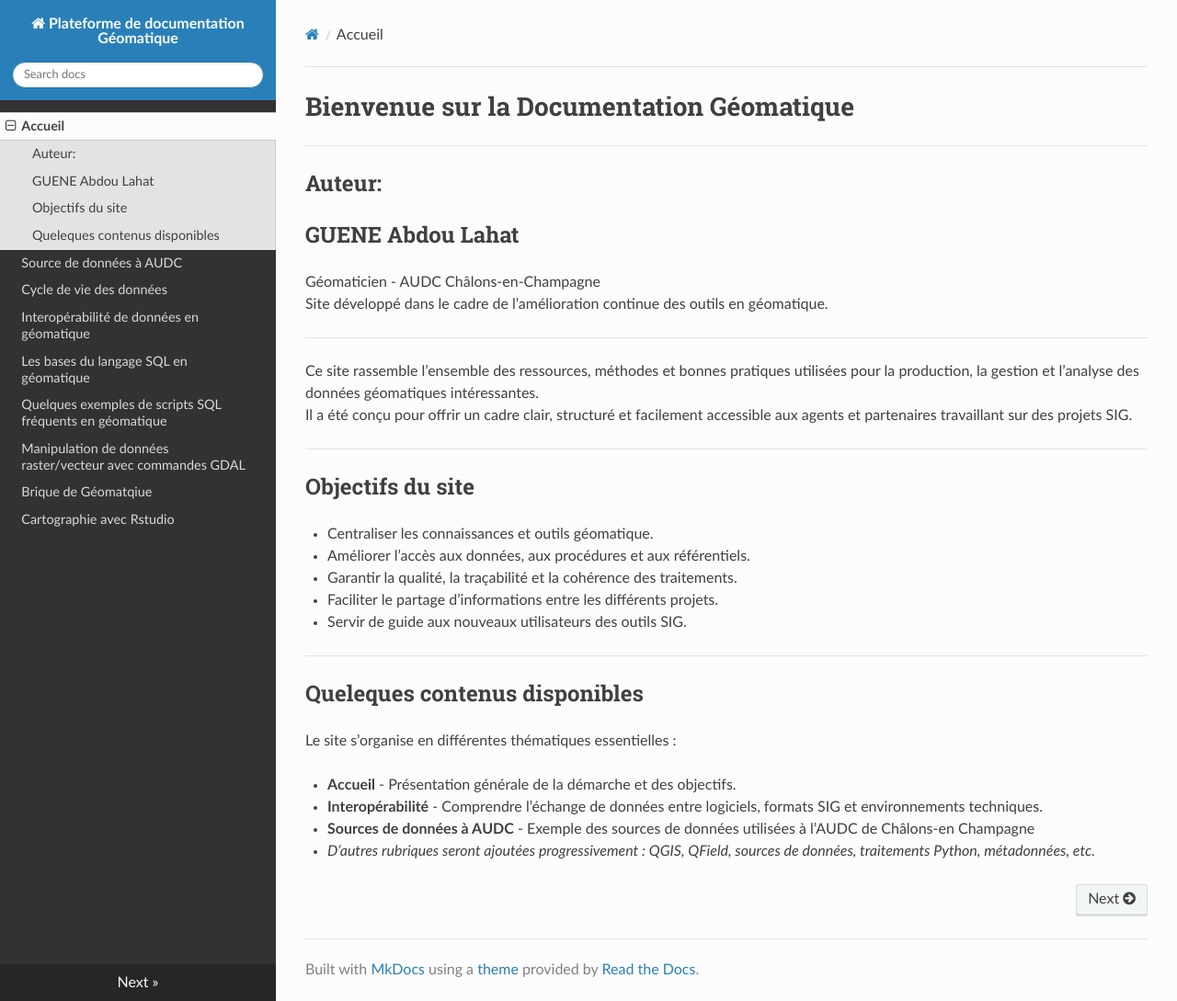
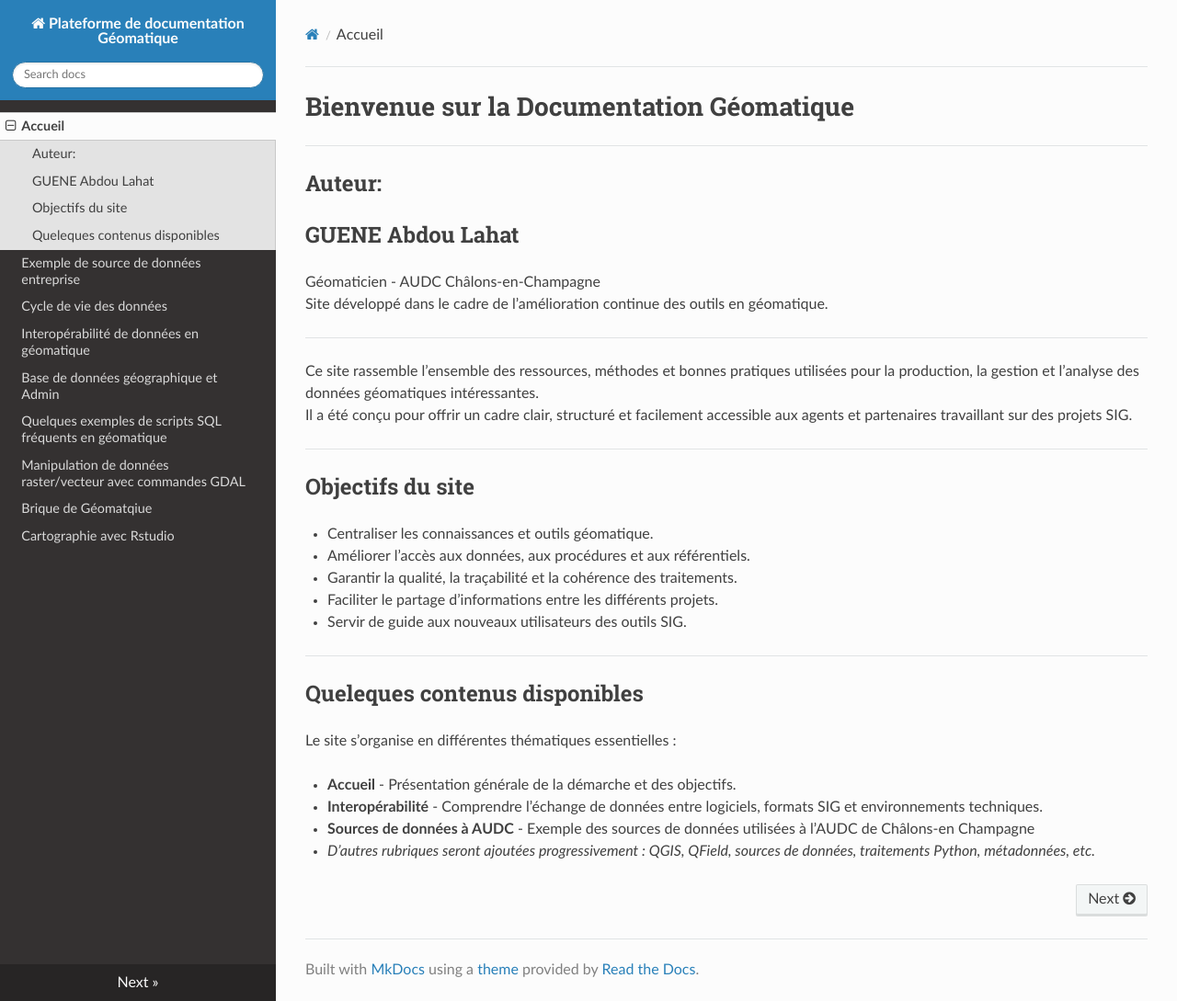
Before and after one commit to abdou123-guene/Site_de_documentation_geomatique, an MkDocs documentation site: the page built from docs/index.md, in a window 1280 px wide and 1089 px high. Shown: the whole window at 92% size. Built offline with MkDocs 1.6.1, drawn with Linux system fonts in a browser that asks for light colours; nearby versions of some CDN libraries.

Commit message:
Update mkdocs.yml

```diff
--- a/mkdocs.yml
+++ b/mkdocs.yml
@@ -5,10 +5,10 @@ theme:
 
 nav:
   - Accueil: index.md
-  - Source de données à AUDC: Readme.md
+  - Exemple de source de données entreprise : Readme.md
   - Cycle de vie des données: cycle_de_vie_des_donnees.md
   - Interopérabilité de données en géomatique: Interoperabilite.md
-  - Les bases du langage SQL en géomatique: aide_sql.md
+  - Base de données géographique et Admin: aide_sql.md
   - Quelques exemples de scripts SQL fréquents en géomatique: abdou_julien_base_de_donnees.md
   - Manipulation de données raster/vecteur avec commandes GDAL: GDAL_Ubuntu.md
   - Brique de Géomatqiue: teledetection.md
```
